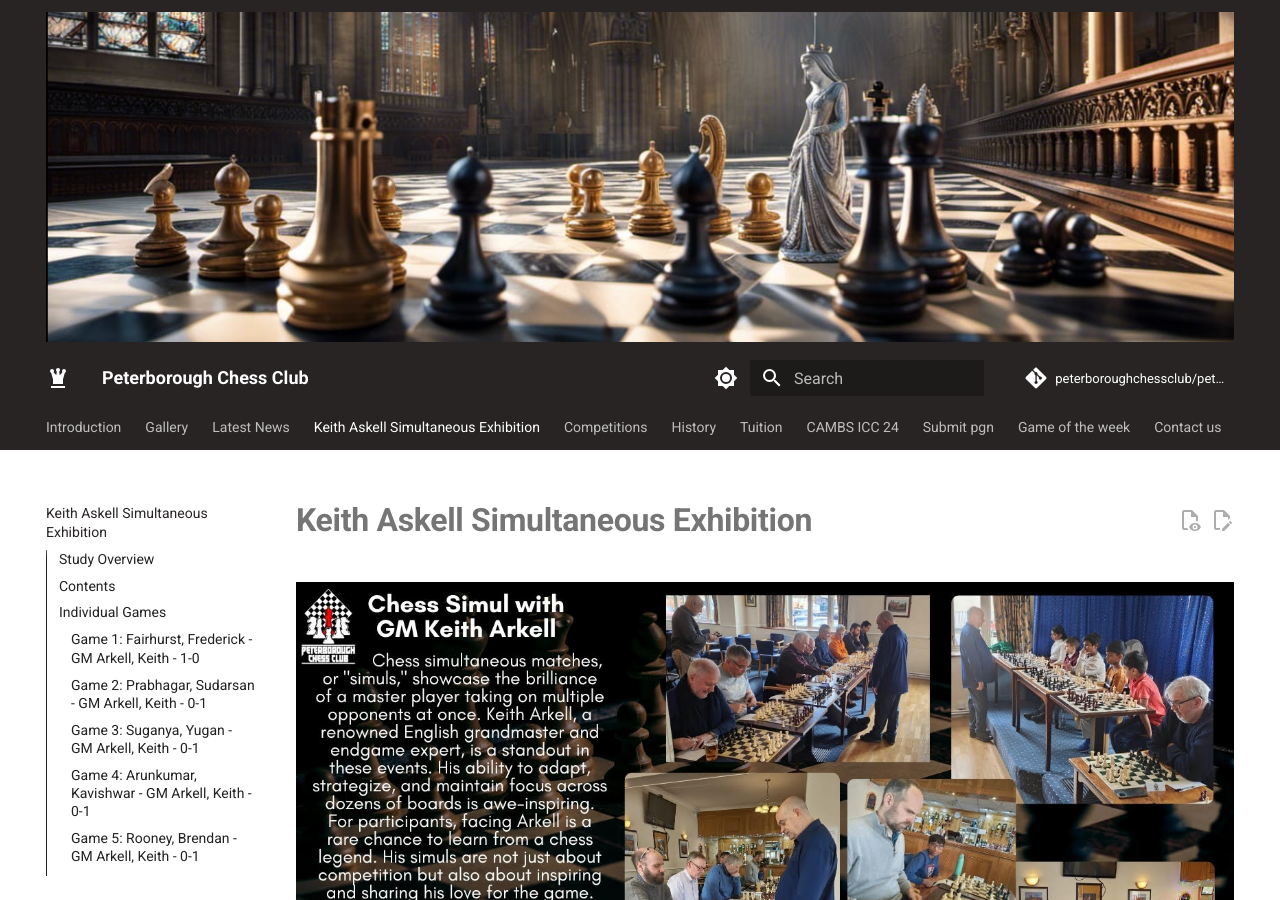
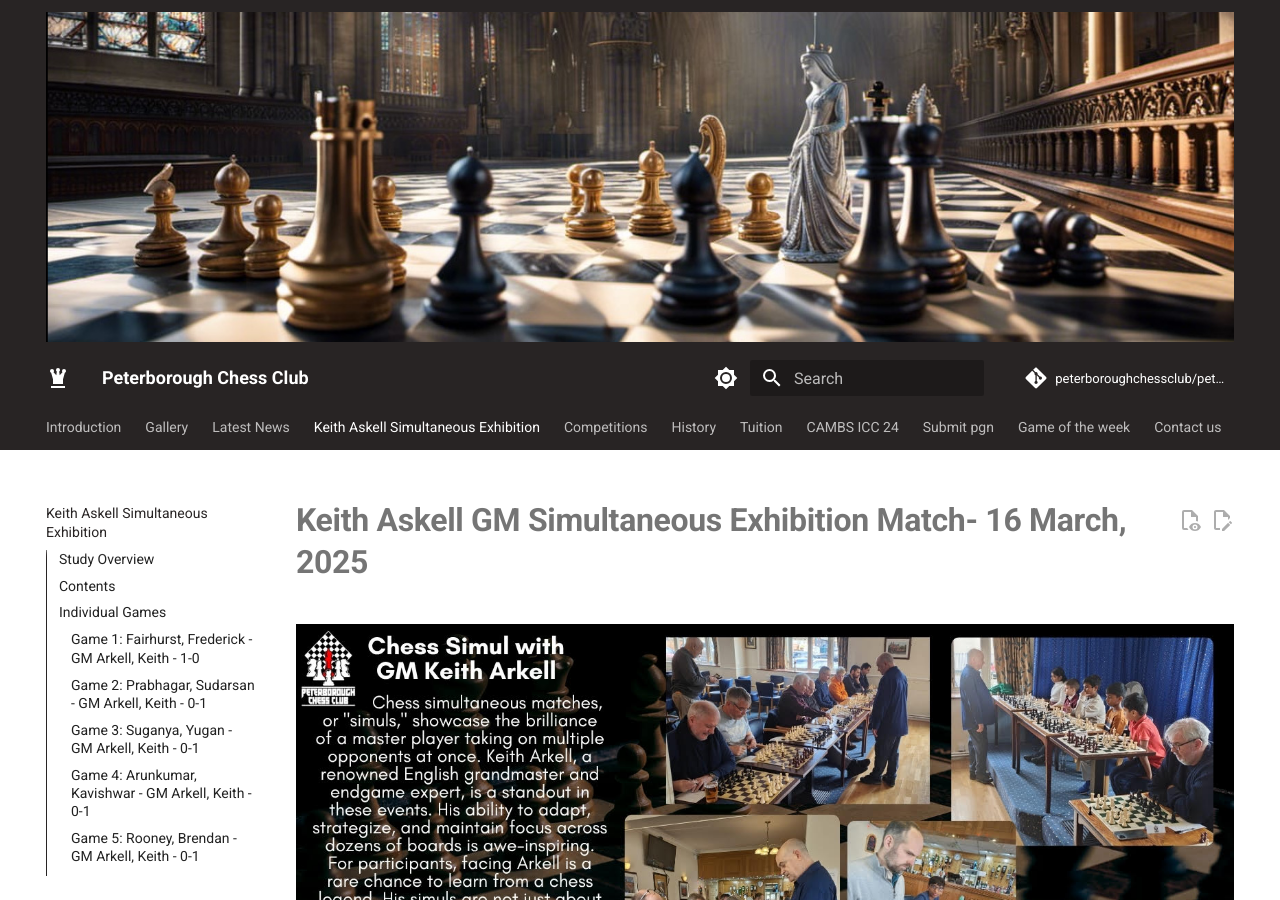
Before and after one commit to peterboroughchessclub/site, an MkDocs documentation site: the page built from docs/KeithAskellSimultaneousExhibition.md, in a window 1280 px wide and 900 px high. Built offline with MkDocs 1.6.1 and Material for MkDocs 9.7.7, drawn with Linux system fonts in a browser that asks for light colours; comment, search, counter and statistics services are not loaded.

Commit message:
Update KeithAskellSimultaneousExhibition.md

```diff
--- a/docs/KeithAskellSimultaneousExhibition.md
+++ b/docs/KeithAskellSimultaneousExhibition.md
@@ -1,4 +1,4 @@
-# Keith Askell Simultaneous Exhibition
+# Keith Askell GM Simultaneous Exhibition Match- 16 March, 2025
 
 ![Keith Arkell chess simultaneous event](./img/keitharkell.jpg){ align=left }
 
```
